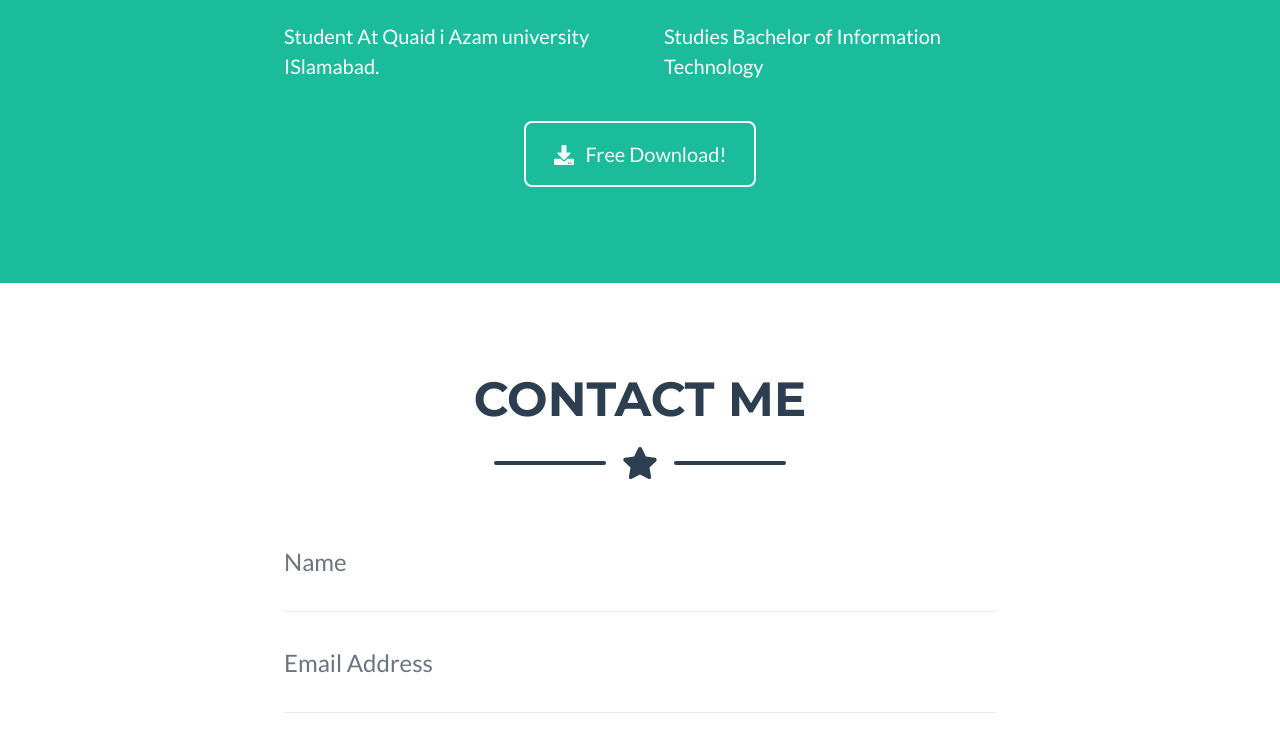
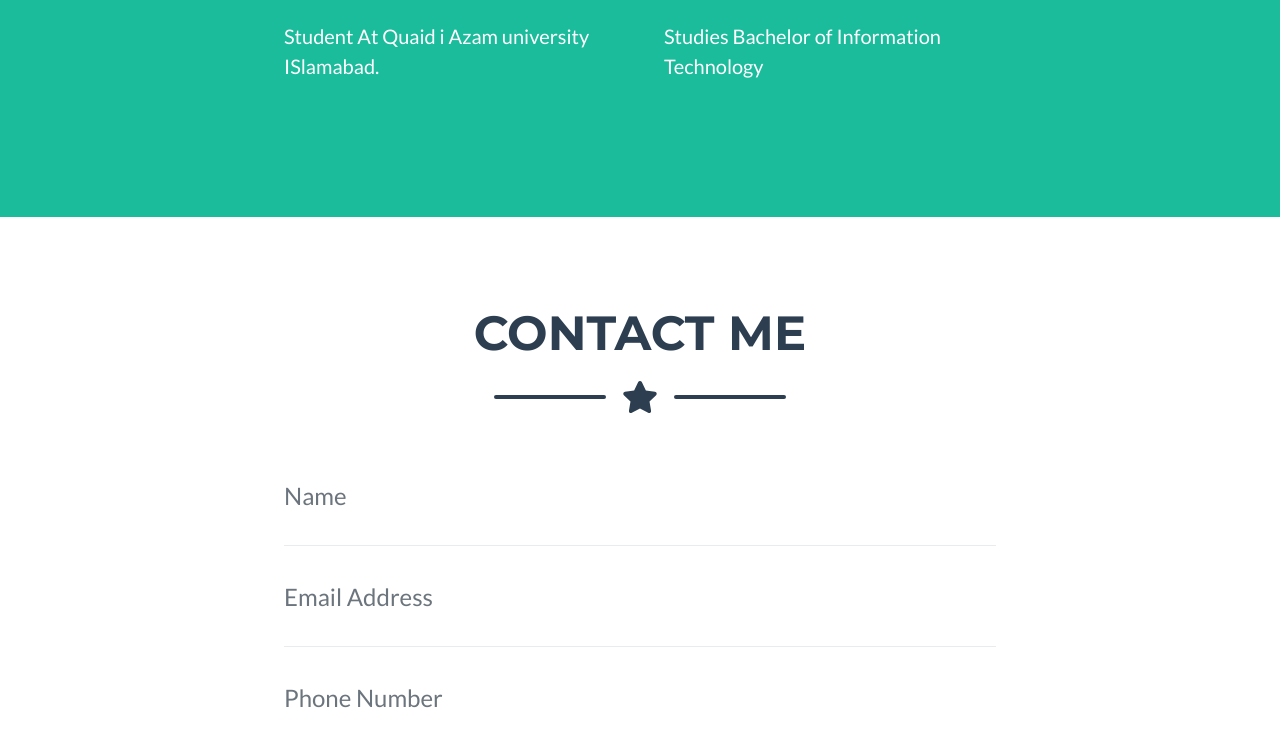
Before and after one commit to HassanTarar1/hassantarar1.github.io, a plain HTML site: page index.html in a window 1280 px wide. Shown: the part 1841-2575 px from the top of the page. Drawn offline with nearby package versions, Linux system fonts and the light colour scheme.

Commit message:
Update index.html

```diff
--- a/index.html
+++ b/index.html
@@ -139,10 +139,7 @@
                 </div>
                 <!-- About Section Button-->
                 <div class="text-center mt-4">
-                    <a class="btn btn-xl btn-outline-light" href="https://startbootstrap.com/themes/freelancer/">
-                        <i class="fas fa-download mr-2"></i>
-                        Free Download!
-                    </a>
+
                 </div>
             </div>
         </section>
@@ -224,7 +221,7 @@
                         <h4 class="text-uppercase mb-4">About</h4>
                         <p class="lead mb-0">
 
-                            <a href="http://startbootstrap.com">Start Bootstrap</a>
+                            <a >Student</a>
                             .
                         </p>
                     </div>
```
